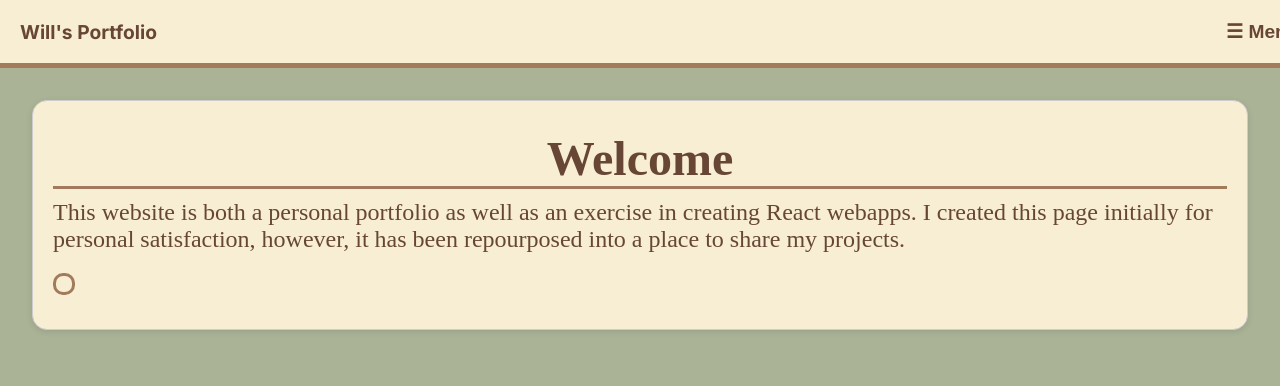
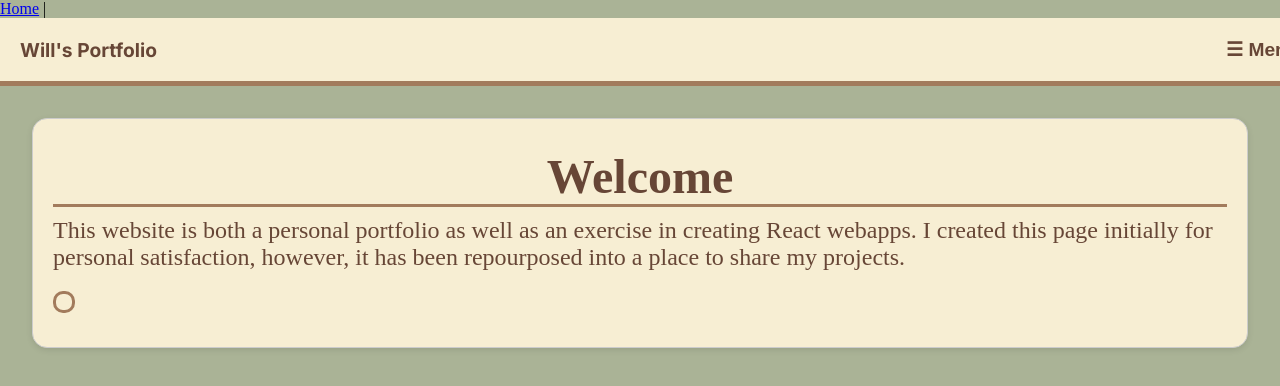
Before and after one commit to Zaxbys-Toast/wills-portfolio, a React (Create React App) app: page / in a window 1280 px wide. Shown: the top 386 px of the page. Built offline with nearby package versions, Linux system fonts and the light colour scheme; some icons are missing.

Commit message:
Slightly broken need to fix linking

```diff
--- a/package.json
+++ b/package.json
@@ -9,6 +9,7 @@
     "@testing-library/user-event": "^13.5.0",
     "react": "^19.1.1",
     "react-dom": "^19.1.1",
+    "react-router-dom": "^7.8.1",
     "react-scripts": "5.0.1",
     "web-vitals": "^2.1.4"
   },
--- a/src/App.js
+++ b/src/App.js
@@ -1,18 +1,17 @@
-import React from 'react';
-import Header from './components/Header.js';
-import RoundedBox from './components/RoundedBox.js';
-import { ReactComponent as skyline } from './assets/skyline.svg';
+import { BrowserRouter as Router, Routes, Route, Link } from "react-router-dom";
+import Home from "./pages/Home";
+
 
 export default function App() {
-	return (
-		<div>
-		  <Header />
-		  <RoundedBox
-		    title="Welcome"
-		    text="This website is both a personal portfolio as well as an exercise in creating React webapps. I created this page initially for personal satisfaction, however, it has been repourposed into a place to share my projects."
-		    ImageComponent={skyline}
-		  />
+  return (
+    <Router>
+      <nav>
+        <Link to="/">Home</Link> |{" "}
+      </nav>
 
-		</div>
-	);
+      <Routes>
+        <Route path="/" element={<Home />} />
+      </Routes>
+    </Router>
+  );
 }
--- /dev/null
+++ b/src/pages/Home.js
@@ -0,0 +1,18 @@
+import React from 'react';
+import Header from '../components/Header.js';
+import RoundedBox from '../components/RoundedBox.js';
+import { ReactComponent as skyline } from '../assets/skyline.svg';
+
+export default function home() {
+    return (
+        <div>
+          <Header />
+          <RoundedBox
+            title="Welcome"
+            text="This website is both a personal portfolio as well as an exercise in creating React webapps. I created this page initially for personal satisfaction, however, it has been repourposed into a place to share my projects."
+            ImageComponent={skyline}
+          />
+
+        </div>
+    );
+}
```
Also changed, not shown: 1 other file (tests, documents, lock files or other folders).
